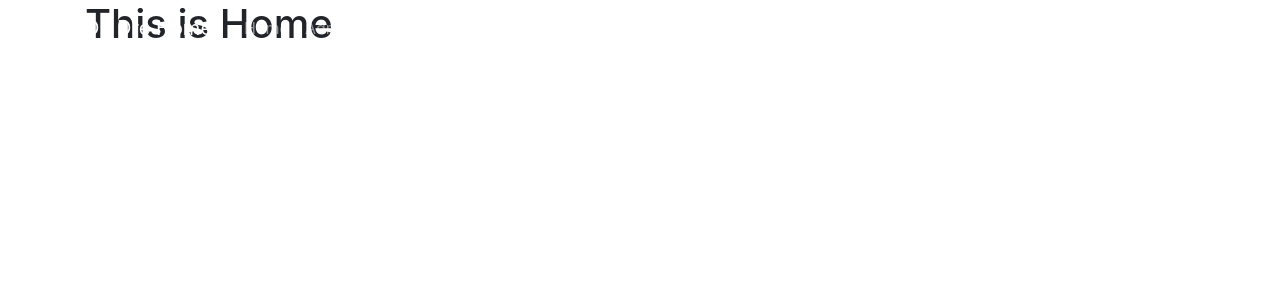
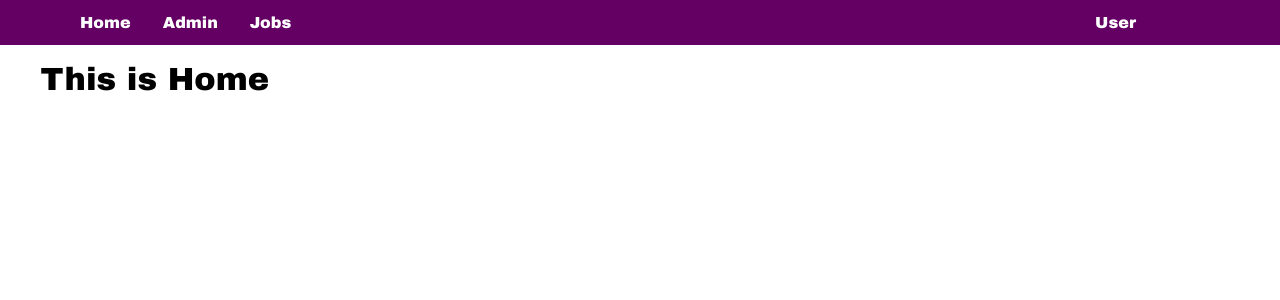
Before and after one commit to abbddos/dr-dre, a Django app: page /home/ in a window 1280 px wide. Shown: the top 300 px of the page. Run offline with Django 3.2, Linux system fonts and the light colour scheme; a user stored in the database is signed in; some libraries are stand-ins or nearby versions.

Commit message:
Home page made, Logout established.

```diff
--- a/dr_dre/dr_dre/urls.py
+++ b/dr_dre/dr_dre/urls.py
@@ -25,5 +25,6 @@
     path('admin/', admin.site.urls),
     path('', include('login.urls')),
     path('home/', include('home.urls')),
-    path('login/', auth_views.LoginView.as_view(template_name = 'login/login.html'), name = 'login')
+    path('login/', auth_views.LoginView.as_view(template_name = 'login/login.html'), name = 'login'),
+    path('logout/', auth_views.LogoutView.as_view(template_name = 'login/logout.html'), name = 'logout'),
 ]
--- /dev/null
+++ b/dr_dre/home/static/home/css/main.css
@@ -0,0 +1,109 @@
+body{
+    margin: 0px;;
+    padding: 0px;;
+    font-family: "Arial Black", Gadget, sans-serif;
+    background-size: cover;
+  }
+
+  .main-nav{
+    background-color: rgb(100,0,100);
+    position: fixed;
+    top: 0;
+    width: 100%;
+    z-index: 1;
+  }
+
+  .menu-icon{
+    width: 25px;
+    height: 25px;
+    display: none;
+  }
+
+  ul {
+    list-style-type: none;
+    margin: 0;
+    padding: 0;
+    overflow: hidden;
+  }
+
+  .left-stuff-container{
+    margin-left: 5%;
+  }
+
+  li {
+    float: left;
+  }
+
+  li a {
+    display: block;
+    text-align: center;
+    padding: 14px 16px;
+    text-decoration: none;
+    color: white;
+    border-radius: 4px;
+    transition: all 0.1s ease-out;
+  }
+
+  li a:hover {
+    background-color: black;
+    transition: all 0.1s ease-out;
+  }
+
+  li a:active{
+    color: rgb(100,0,100);
+    background-color: white;
+  }
+
+  .right-stuff-container {
+    display: inline-block;
+    float: right;
+    margin-right: 10%;
+  }
+
+  .dropdown-content {
+    display: none;
+    position: absolute;
+    background-color: rgba(0,0,0,0.8);
+    min-width: 160px;
+    box-shadow: 0px 8px 16px 0px rgba(0,0,0,0.2);
+    z-index: 1;
+    padding: 2px;
+    border-radius: 4px;
+  }
+
+  .dropdown-content a {
+    color: white;
+    padding: 12px 16px;
+    text-decoration: none;
+    display: block;
+    text-align: left;
+    border-radius: 4px;
+    transition: all 0.1s ease-out;
+  }
+
+  .dropdown-content a:hover {
+    color: rgba(100,0,100,0.8);
+    background-color: white;
+    font-weight: bold;
+    transition: all 0.1s ease-out;
+  }
+
+  .dropdown:hover .dropdown-content {
+    display: block;
+  }
+
+  .dropdown-content a:active {
+    background-color:white;
+    color: rgb(100,0,0);
+  }
+
+  .mainpage{
+    margin-top: 0px;
+  }
+
+  .actionpage{
+    margin-top: 2%;
+    margin-left: 2%;
+    padding: 15px;
+    width: 77%;
+  }
--- a/dr_dre/home/templates/home/base.html
+++ b/dr_dre/home/templates/home/base.html
@@ -5,51 +5,37 @@
         <!-- Required meta tags -->
         <meta charset="utf-8">
         <meta name="viewport" content="width=device-width, initial-scale=1, shrink-to-fit=no">
-        <link rel="stylesheet" href="https://maxcdn.bootstrapcdn.com/bootstrap/4.0.0/css/bootstrap.min.css" integrity="sha384-Gn5384xqQ1aoWXA+058RXPxPg6fy4IWvTNh0E263XmFcJlSAwiGgFAW/dAiS6JXm" crossorigin="anonymous">
-        <!--link rel = "stylesheet" href = "{% static 'home/main.css'%}" / -->
+
+        <link rel = "stylesheet" href = "{% static 'home/css/main.css'%}" />
         <title>Dr. Dre Cars Shop</title>
     </head>
     <body>
-        <header class="site-header">
-            <nav class="navbar navbar-expand-md navbar-dark bg-steel fixed-top">
-              <div class="container">
-                <a class="navbar-brand mr-4" href="#">Dr. Dre Home</a>
-                <button class="navbar-toggler" type="button" data-toggle="collapse" data-target="#navbarToggle" aria-controls="navbarToggle" aria-expanded="false" aria-label="Toggle navigation">
-                <span class="navbar-toggler-icon"></span>
-                </button>
-                <div class="collapse navbar-collapse" id="navbarToggle">
-                  <div class="navbar-nav mr-auto">
-                    <a class="nav-item nav-link" href="#">Home</a>
-                    <a class="nav-item nav-link" href="#">Administration</a>
-                    <a class="nav-item nav-link" href="#">Jobs</a>
-                  </div>
-                  <!-- Navbar Right Side -->
-                  <div class="navbar-nav">
-                    {% if user.is_authenticated %}
-                    <a class="nav-item nav-link" href="#">{{user.username}}</a>
-                    <a class="nav-item nav-link" href="#">Logout</a>
-                    {% endif %}
-                  </div>
-                </div>
+      <nav class = 'main-nav'>
+        <ul>
+          <div class = 'left-stuff-container'>
+            <li><a href="#">Home</a></li>
+            <li class = 'dropdown'><a href="#">Admin</a>
+              <div class="dropdown-content">
+                <a href="#">Departments</a>
+                <a href="#">Teams</a>
+                <a href="#">Users</a>
               </div>
-            </nav>
-          </header>
-          <main role="main" class="container">
-            <div class="row">
-              <div class="col-md-8">
-                {% if messages %}
-                  {% for message in messages %}
-                    <div class = 'alert alert-{{message.tags}}'>
-                      {{message}}
-                    </div>
-                  {% endfor %}
-                {% endif %}
-                {% block content %}{% endblock %}
+            </li>
+            <li><a href="#">Jobs</a></li>
+          </div>
+          <div class = 'right-stuff-container'>
+            <li class = 'dropdown'>
+              <a href="javascript:void(0)" class="dropbtn">User</a>
+              <div class="dropdown-content">
+                <a href="#">View Profile</a>
+                <a href="{% url 'logout' %}">Log out</a>
               </div>
-            </div>
-          </main>
+            </li>
+          </div>
+        </ul>
+      </nav>
+      <div class = 'mainpage'>
+        {% block content %}{% endblock %}
+      </div>
     </body>
-    <script src="https://code.jquery.com/jquery-3.2.1.slim.min.js" integrity="sha384-KJ3o2DKtIkvYIK3UENzmM7KCkRr/rE9/Qpg6aAZGJwFDMVNA/GpGFF93hXpG5KkN" crossorigin="anonymous"></script>
-    <script src="https://cdnjs.cloudflare.com/ajax/libs/popper.js/1.12.9/umd/popper.min.js" integrity="sha384-ApNbgh9B+Y1QKtv3Rn7W3mgPxhU9K/ScQsAP7hUibX39j7fakFPskvXusvfa0b4Q" crossorigin="anonymous"></script>
-    <script src="https://maxcdn.bootstrapcdn.com/bootstrap/4.0.0/js/bootstrap.min.js" integrity="sha384-JZR6Spejh4U02d8jOt6vLEHfe/JQGiRRSQQxSfFWpi1MquVdAyjUar5+76PVCmYl" crossorigin="anonymous"></script>
 </html>
--- a/dr_dre/home/templates/home/home.html
+++ b/dr_dre/home/templates/home/home.html
@@ -1,4 +1,6 @@
 {% extends "home/base.html"%}
 {% block content %}
+<div class = 'actionpage'>
     <h1> This is Home </h1>
+</div>
 {% endblock content%}
--- a/dr_dre/home/views.py
+++ b/dr_dre/home/views.py
@@ -2,6 +2,6 @@
 from django.contrib.auth.decorators import login_required
 from django.contrib.auth.mixins import LoginRequiredMixin, UserPassesTestMixin
 
-@login_required
+@login_required()
 def home(request):
     return render(request, 'home/home.html')
--- a/dr_dre/login/templates/login/login.html
+++ b/dr_dre/login/templates/login/login.html
@@ -13,10 +13,11 @@
             {% csrf_token %}
             <fieldset class = 'form-group'>
                 <legend class = 'form-legend'>Welcome to Dr. Dre's Shop</legend>
-                {{form|crispy}}
+                {{form}}
             </fieldset>
             <div class = 'submission'>
                 <button class = 'login-button' type = 'submit'>Log In</button>
+                <a href = "#" class = 'forgot-password'>Forgot Password...</a>
             </div>
         </form>
     </body>
```
Also changed, not shown: dr_dre/login/static/login/css/login.css (+27 -1 lines), dr_dre/login/templates/login/logout.html (added, +17 -0 lines), dr_dre/db.sqlite3, 1 other file.
